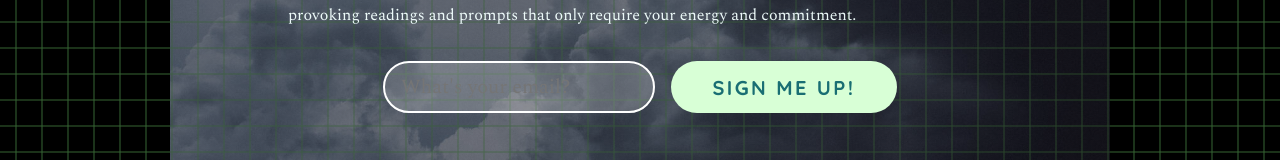
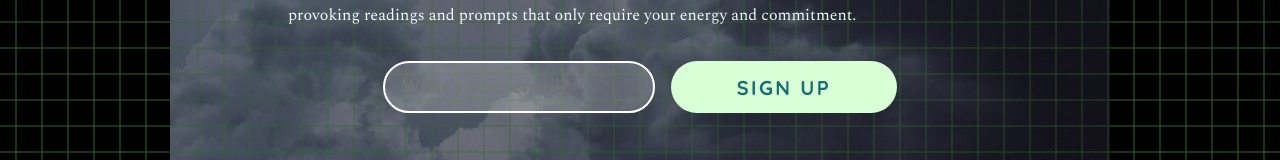
Before and after one commit to maxyuan6717/orpheus-frontend, a React (Create React App) app: page / in a window 1280 px wide. Shown: the part 730-890 px from the top of the page. Built offline with nearby package versions, Linux system fonts and the light colour scheme; no server answers.

Commit message:
Change home to add beta

```diff
--- a/src/components/home.js
+++ b/src/components/home.js
@@ -5,7 +5,7 @@ import Logo from "../assets/logo.png";
 import Button from "./button";
 import Input from "./input";
 import Spacer from "./spacer";
-import { addUser } from "../util/api";
+import { addBeta } from "../util/api";
 
 const Home = () => {
   const [email, setEmail] = useState("");
@@ -18,9 +18,9 @@ const Home = () => {
       setError(true);
       return;
     } else {
-      const user = await addUser(email);
-      setMessage(user.data.message);
-      setError(user.data.error);
+      const beta = await addBeta(email);
+      setMessage(beta.data.message);
+      setError(beta.data.error);
     }
   };
 
@@ -93,7 +93,7 @@ const Home = () => {
             <Button
               type="link"
               onClick={handleSubmit}
-              text="Sign me up!"
+              text="Sign Up"
               height="3.25rem"
             />
           </div>
```
